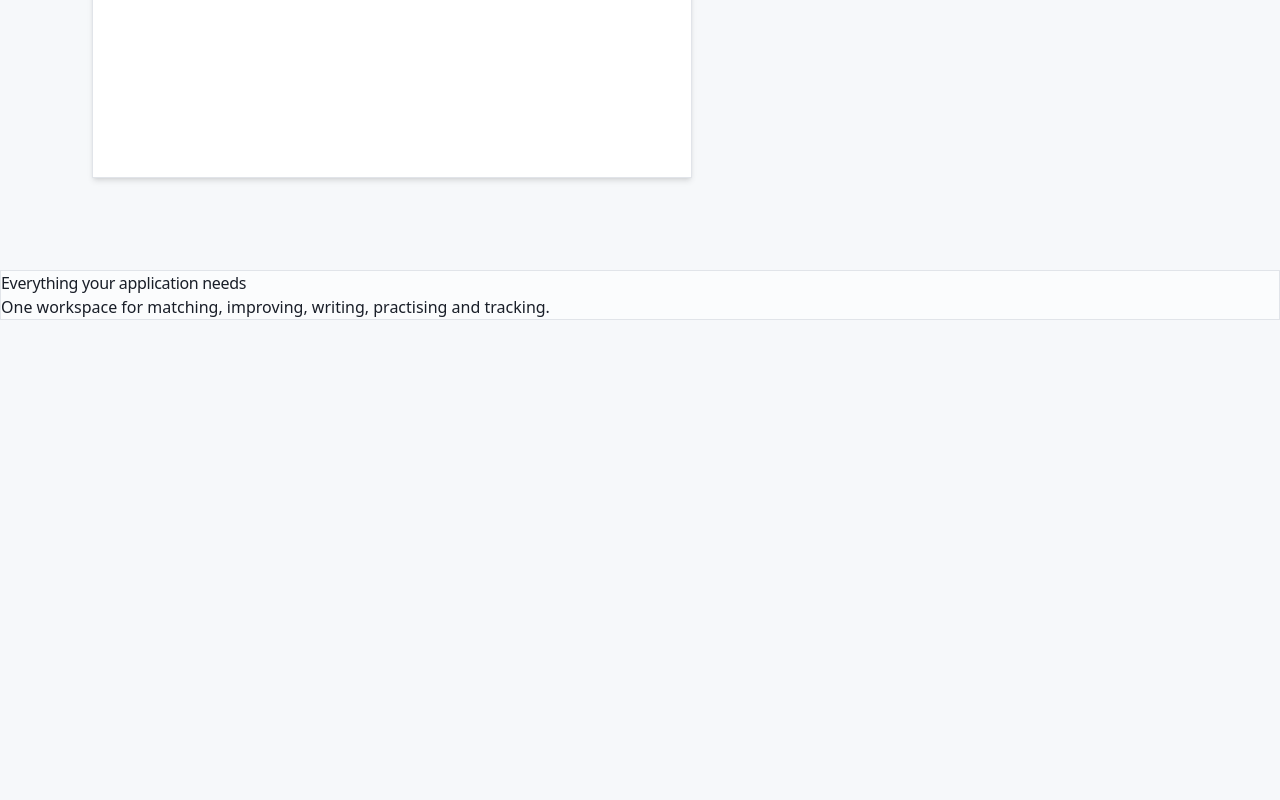
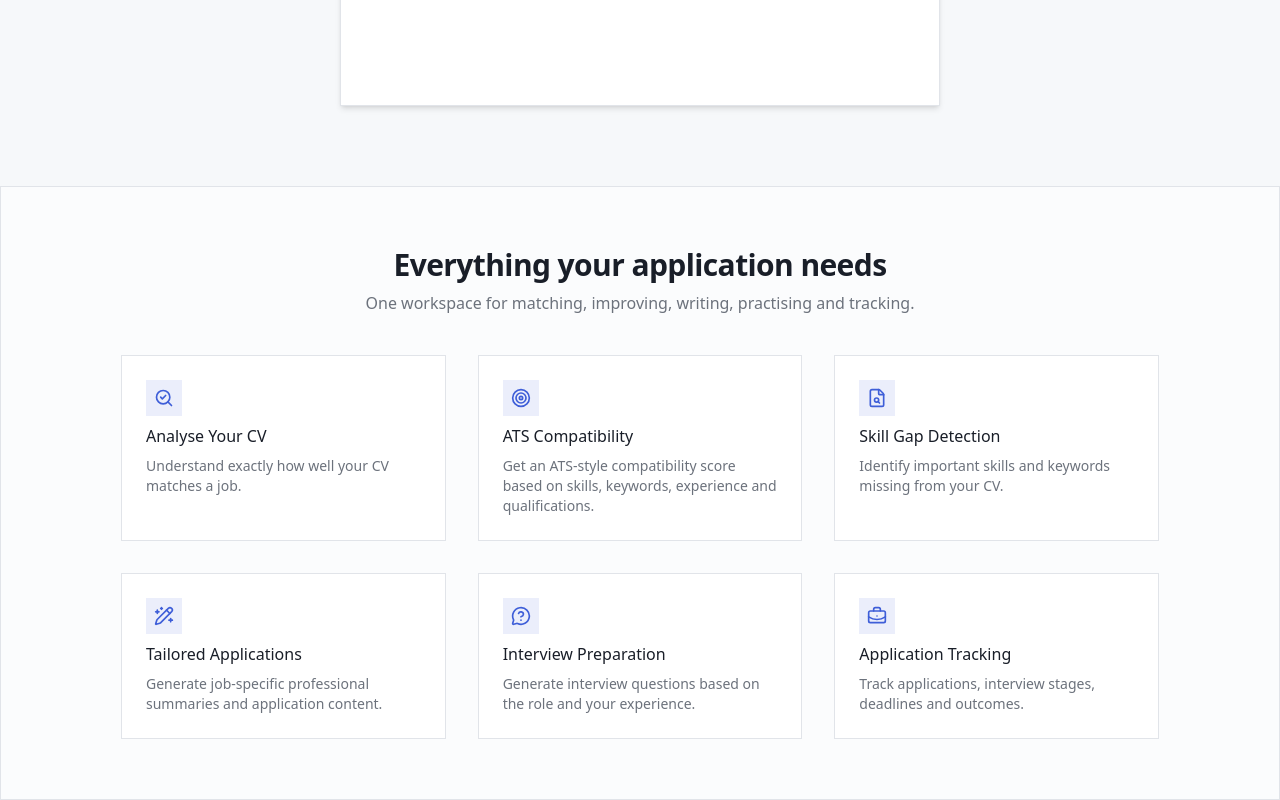
Before and after one commit to SnowyParis/RacketAI, a React (Vite) app: page / in a window 1280 px wide. Shown: the part 835-1635 px from the top of the page. Before the commit the page ends 1155 px from the top, so only its background shows below. Built offline with nearby package versions, Linux system fonts and the light colour scheme.

Commit message:
Edit features section in Home

```diff
--- a/src/pages/Home.jsx
+++ b/src/pages/Home.jsx
@@ -1,9 +1,44 @@
+import { PencilSparkles, BriefcaseBusiness, MessageCircleQuestionMark, SearchCheck, FileSearch, Target } from "lucide-react";
 import { Link } from "react-router-dom";
+
+const features = [
+    {
+        title: "Analyse Your CV",
+        icon: SearchCheck,
+        description: "Understand exactly how well your CV matches a job."
+    },
+    {
+        title: "ATS Compatibility",
+        icon: Target,
+        description: "Get an ATS-style compatibility score based on skills, keywords, experience and qualifications."
+    },
+    {
+        title: "Skill Gap Detection",
+        icon: FileSearch,
+        description: "Identify important skills and keywords missing from your CV."
+    },
+    {
+        title: "Tailored Applications",
+        icon: PencilSparkles,
+        description: "Generate job-specific professional summaries and application content."
+    },
+    {
+        title: "Interview Preparation",
+        icon: MessageCircleQuestionMark,
+        description: "Generate interview questions based on the role and your experience."
+    },
+    {
+        title: "Application Tracking",
+        icon: BriefcaseBusiness,
+        description: "Track applications, interview stages, deadlines and outcomes."
+    },
+];
+
 
 function Home() {
     return (
         <div className="">
-            <section className="mx-25 my-20">
+            <section className="mx-25 mt-20 mb-25">
                 <div className="">
                     <div className="flex flex-col gap-5 text-center items-center">
                         <h1 className="text-5xl font-bold w-210 leading-13">Land Your Next Job With an AI-Powered Application Assistant</h1>
@@ -22,17 +57,29 @@ function Home() {
 
             </section>
 
-            <section className="flex items-center">
-                <div className="relative  m-23 p-6 w-150 h-100 bg-card shadow-md border-1 border-border">
-                    <h3 className="text-muted-foreground font-medium">Frontend Developer — TechCorp</h3>
-                    <div className="absolute top-7 right-7 px-2 py-1 w-17 rounded-lg text-sm text-primary bg-primary/20">Analysis</div>
+            <section className="">
+                <div className="flex mb-20 items-center justify-center">
+                    <div className="relative  p-6 w-150 h-100 bg-card shadow-md border-1 border-border">
+                        <h3 className="text-muted-foreground font-medium">Frontend Developer — TechCorp</h3>
+                        <div className="absolute top-7 right-7 px-2 py-1 w-17 rounded-lg text-sm text-primary bg-primary/20">Analysis</div>
+                    </div>
                 </div>
             </section>
 
-            <section className="bg-destructive-foreground border-1 border-border">
-                <div>
-                    <h1>Everything your application needs</h1>
-                    <p>One workspace for matching, improving, writing, practising and tracking.</p>
+            <section className="px-30 py-15 bg-destructive-foreground border-1 border-border">
+                <div className="text-center items-center">
+                    <h1 className="pb-2 text-3xl font-bold">Everything your application needs</h1>
+                    <p className="text-md text-muted-foreground">One workspace for matching, improving, writing, practising and tracking.</p>
+                </div>
+
+                <div className="mt-10 grid gap-8 md:grid-cols-3">
+                    {features.map((feature, index) => (
+                        <div key={index} className="bg-popover border-1 border-border p-6">
+                            <feature.icon size={25} className="mb-2 text-primary bg-primary/10 w-9 h-9 p-2" />
+                            <span className="text-md text-foreground font-medium">{feature.title}</span>
+                            <p className="pt-2 text-sm text-muted-foreground">{feature.description}</p>
+                        </div>
+                    ))}
                 </div>
 
             </section>
```
